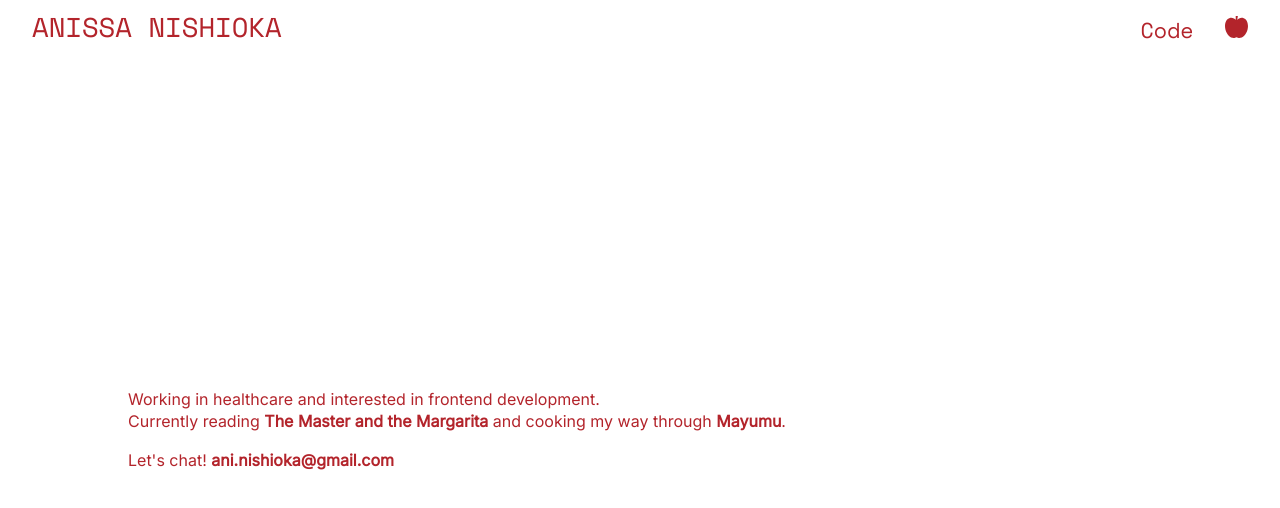
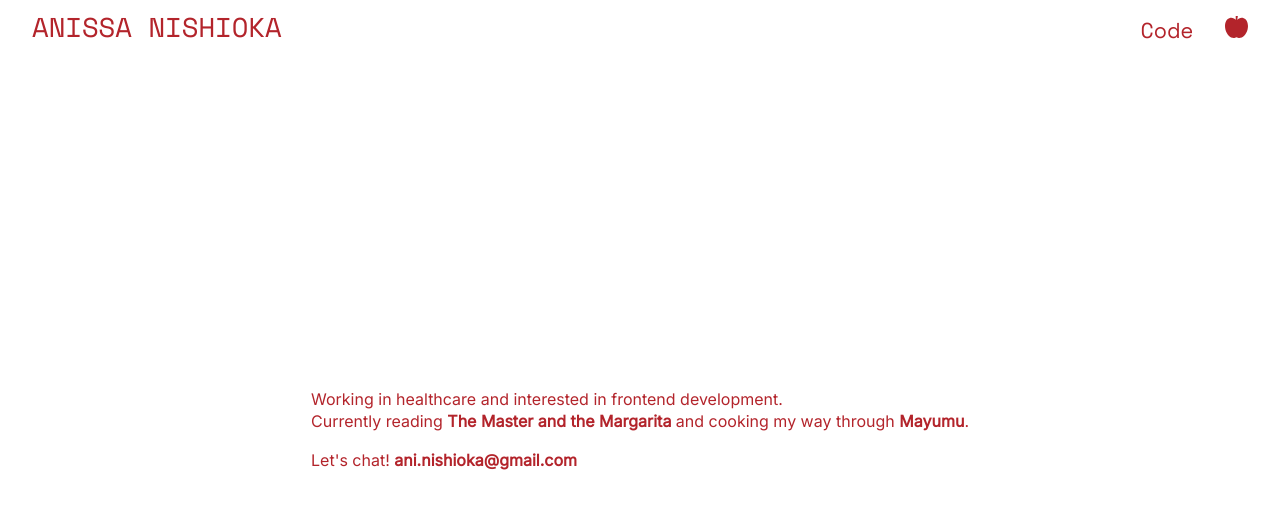
Before and after one commit to aninishioka/personal-site-23, a Next.js app: page / in a window 1280 px wide. Shown: the top 508 px of the page. Built offline with nearby package versions, Linux system fonts and the light colour scheme.

Commit message:
center home page content

```diff
--- a/src/pages/index.jsx
+++ b/src/pages/index.jsx
@@ -36,7 +36,7 @@ export default function HomePage() {
             .
           </p>
           <p>
-            <span>Let's chat!</span>{" "}
+            Let's chat!{" "}
             <a href="mailto:ani.nishioka@gmail.com">ani.nishioka@gmail.com</a>
           </p>
         </div>
--- a/src/styles/index.module.css
+++ b/src/styles/index.module.css
@@ -9,4 +9,5 @@
   -ms-flex: 1;
   flex: 1 1 auto;
   justify-content: center;
+  margin: 0 auto;
 }
```
